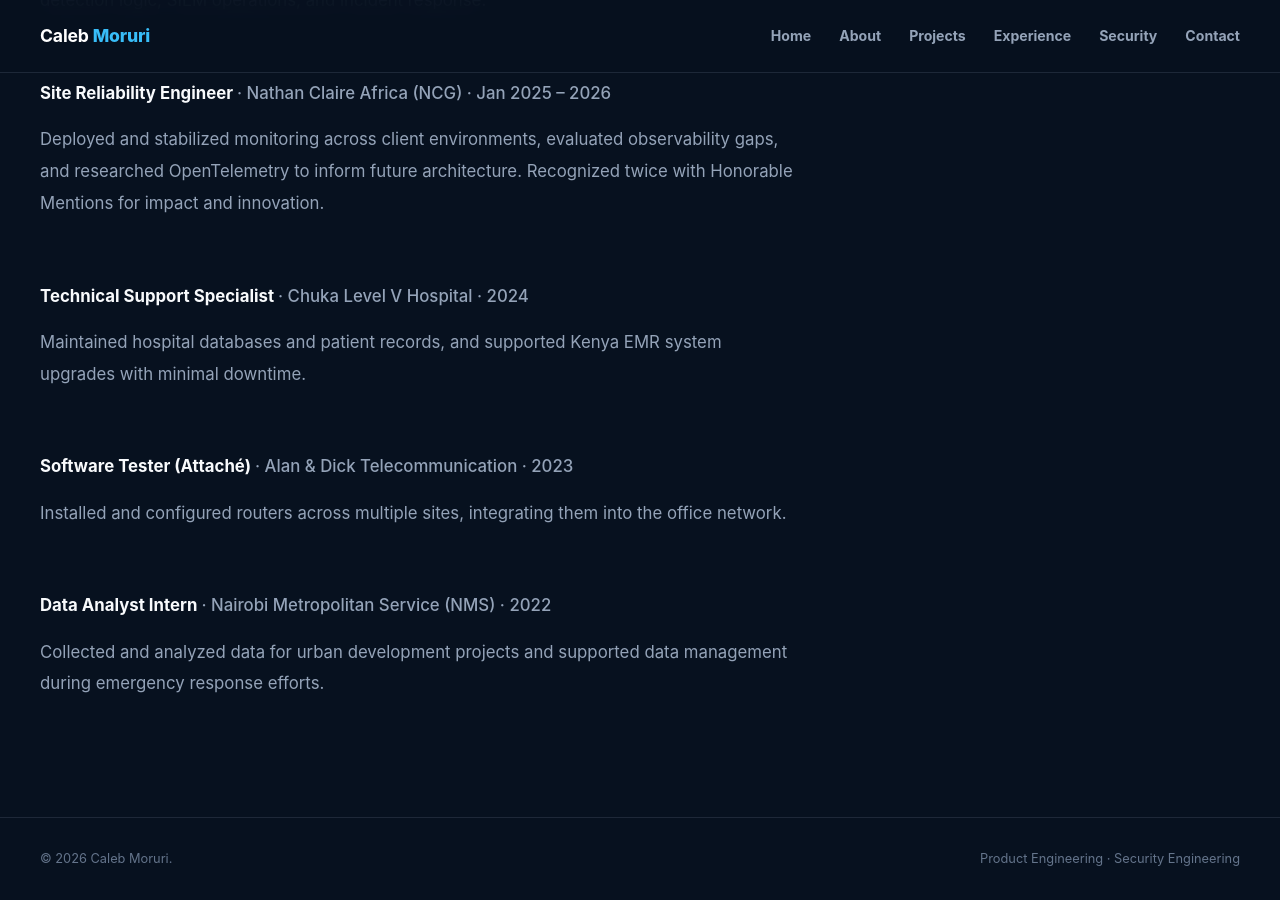
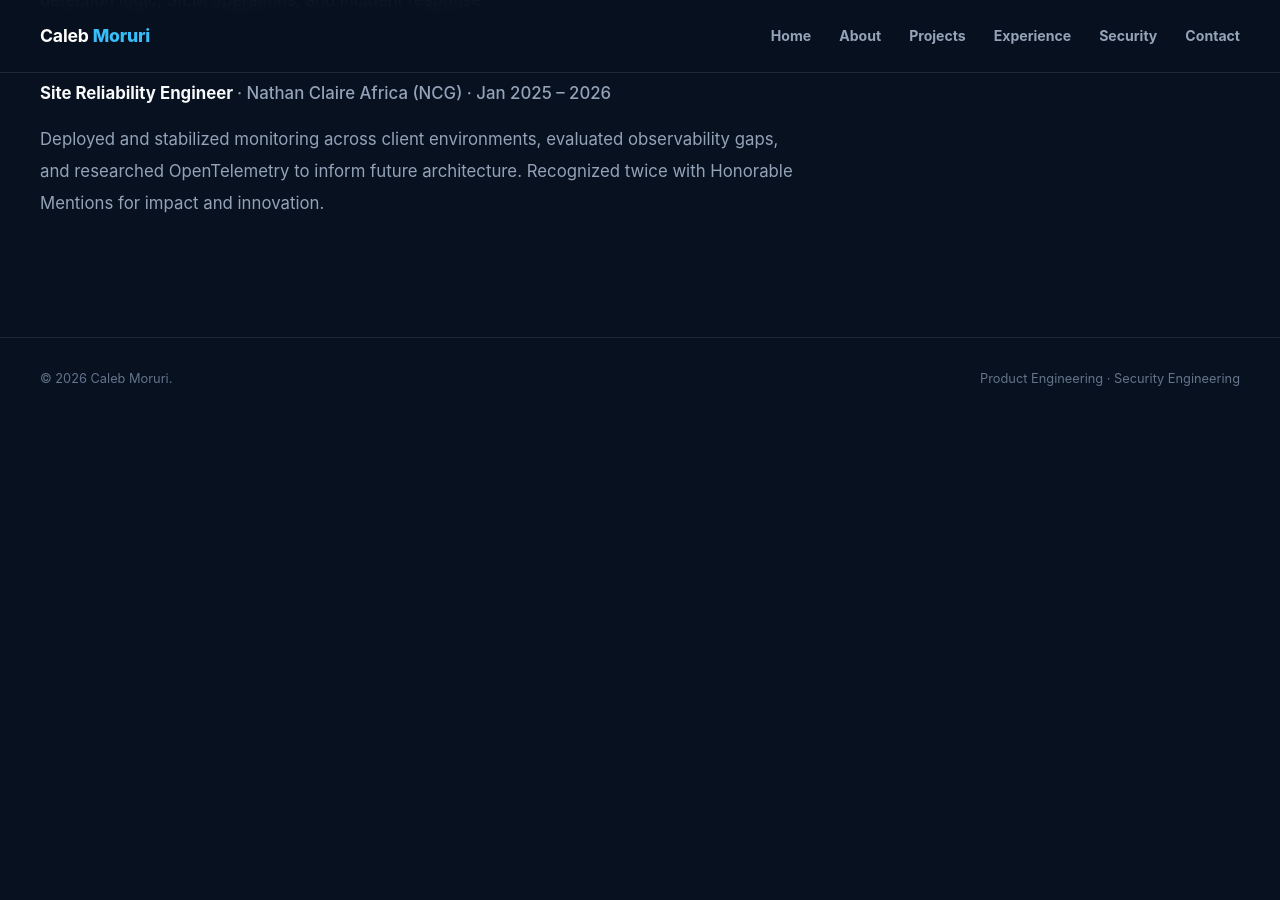
Before and after one commit to mogoaz/mogoaz.github.io, a Jekyll site: the page built from _pages/experience.md, in a window 1280 px wide and 900 px high, scrolled down 2008 px. Built offline with Jekyll 4.4.1, drawn with Linux system fonts in a browser that asks for light colours; after the commit the page ends 2428 px from its top, so only the background shows below that.

Commit message:
Remove job experience entries from experience.md
Removed multiple job experiences from the experience page.

```diff
--- a/_pages/experience.md
+++ b/_pages/experience.md
@@ -229,40 +229,6 @@ permalink: /experience/
           </p>
         </div>
 
-        <div>
-          <h3 style="color: var(--heading); font-size: 1.05rem; margin-bottom: 6px;">
-            Technical Support Specialist
-            <span style="color: var(--muted); font-weight: 500;">· Chuka Level V Hospital · 2024</span>
-          </h3>
-          <p class="portfolio-description">
-            Maintained hospital databases and patient records, and
-            supported Kenya EMR system upgrades with minimal
-            downtime.
-          </p>
-        </div>
-
-        <div>
-          <h3 style="color: var(--heading); font-size: 1.05rem; margin-bottom: 6px;">
-            Software Tester (Attaché)
-            <span style="color: var(--muted); font-weight: 500;">· Alan & Dick Telecommunication · 2023</span>
-          </h3>
-          <p class="portfolio-description">
-            Installed and configured routers across multiple
-            sites, integrating them into the office network.
-          </p>
-        </div>
-
-        <div>
-          <h3 style="color: var(--heading); font-size: 1.05rem; margin-bottom: 6px;">
-            Data Analyst Intern
-            <span style="color: var(--muted); font-weight: 500;">· Nairobi Metropolitan Service (NMS) · 2022</span>
-          </h3>
-          <p class="portfolio-description">
-            Collected and analyzed data for urban development
-            projects and supported data management during
-            emergency response efforts.
-          </p>
-        </div>
 
       </div>
 
```
